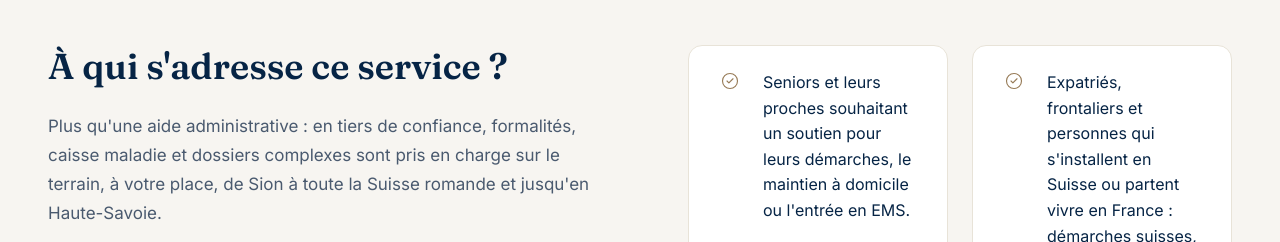
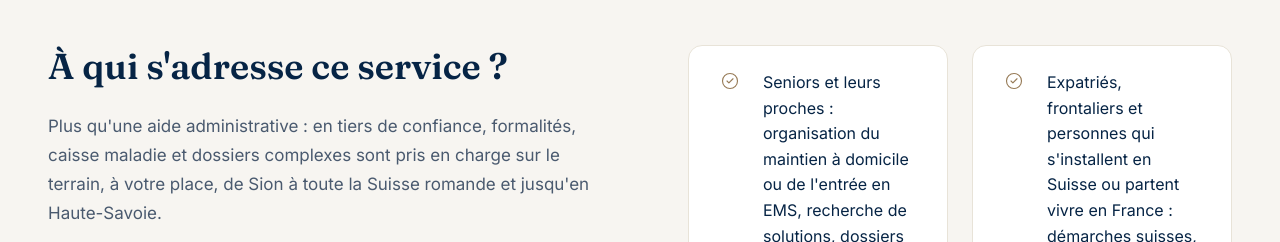
Before and after one commit to Swiss-Serenity-Plus/Website, a Next.js app: page /particuliers/accompagnement-administratif in a window 1280 px wide. Shown: the part 558-800 px from the top of the page. Built offline with nearby package versions, Linux system fonts and the light colour scheme.

Commit message:
Particuliers : Pour qui, précisions
Co-Authored-By: Claude Opus 5.5 <noreply@anthropic.com>
Claude-Session: https://claude.ai/code/session_01HBumBQZWv3hmYTzd3TEMHn

```diff
--- a/app/particuliers/accompagnement-administratif/page.tsx
+++ b/app/particuliers/accompagnement-administratif/page.tsx
@@ -60,10 +60,10 @@ export default function AccompagnementAdministratifPage() {
         image: "https://pub-b61ce5a39cc042cabc94943b3c8f74b4.r2.dev/blog-covers/1779635065199-2abda4e7-22d7-4f8b-a1dc-79ef1d49bdc3.png",
         description: "Plus qu'une aide administrative : en tiers de confiance, formalités, caisse maladie et dossiers complexes sont pris en charge sur le terrain, à votre place, de Sion à toute la Suisse romande et jusqu'en Haute-Savoie.",
         profiles: [
-          "Seniors et leurs proches souhaitant un soutien pour leurs démarches, le maintien à domicile ou l'entrée en EMS.",
+          "Seniors et leurs proches : organisation du maintien à domicile ou de l'entrée en EMS, recherche de solutions, dossiers et coordination avec les services d'aide.",
           "Expatriés, frontaliers et personnes qui s'installent en Suisse ou partent vivre en France : démarches suisses, françaises ou transfrontalières, et accompagnement dans la recherche d'emploi.",
-          "Toute personne qui traverse une étape de vie : départ à la retraite, entrée en EMS, déménagement, séparation, succession.",
-          "Salariés aidants qui gèrent, en plus de leur travail, les dossiers d'un membre de leur famille âgé, malade ou en situation de handicap : parent, conjoint ou enfant.",
+          "Toute personne qui traverse une étape de vie : départ à la retraite, préparation d'une entrée en home, déménagement, séparation, succession.",
+          "Salariés aidants qui gèrent, en plus de leur travail, les dossiers d'un membre de leur famille âgé, malade ou en situation de handicap.",
         ],
       }}
       deliverables={{
```
